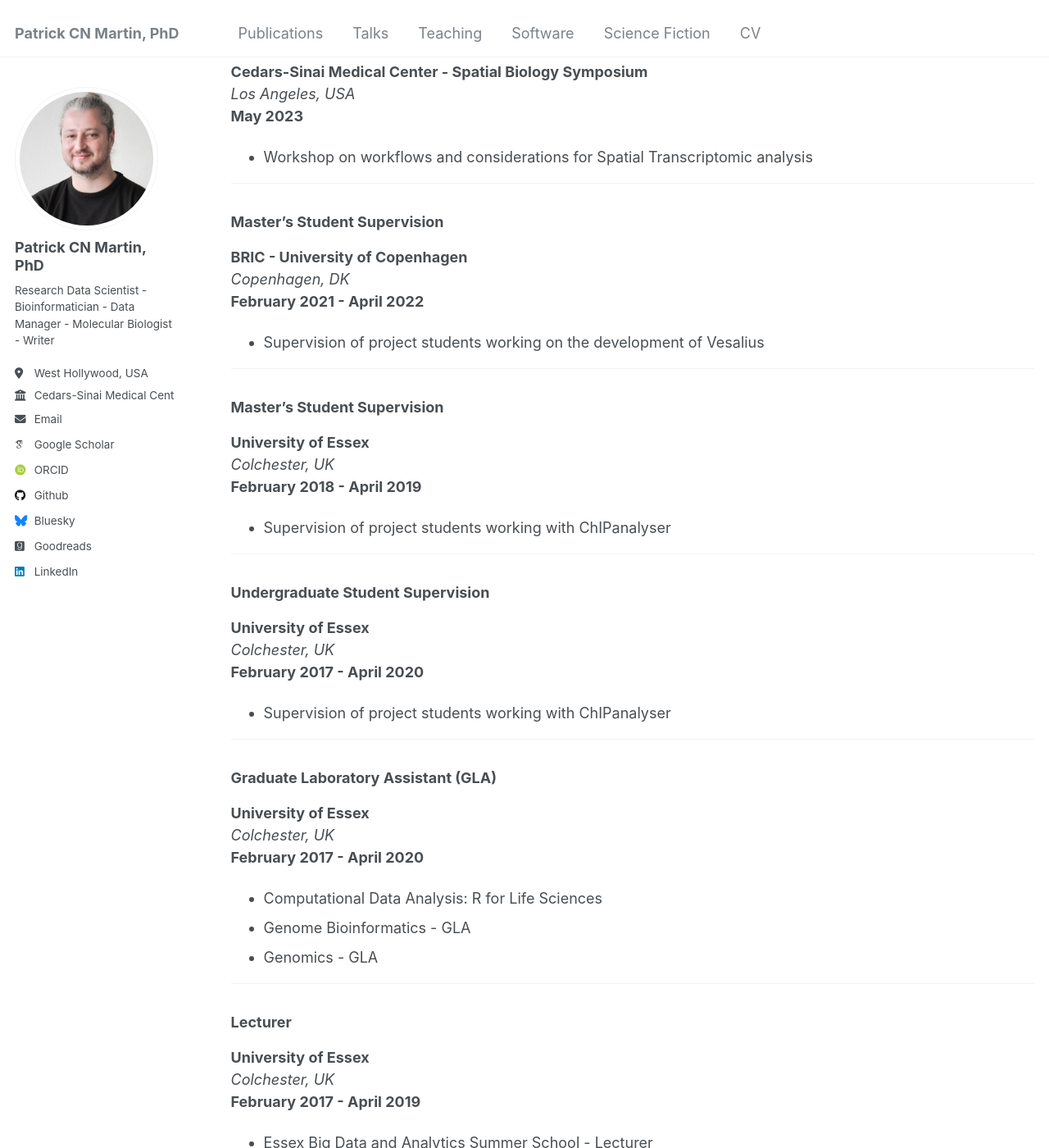
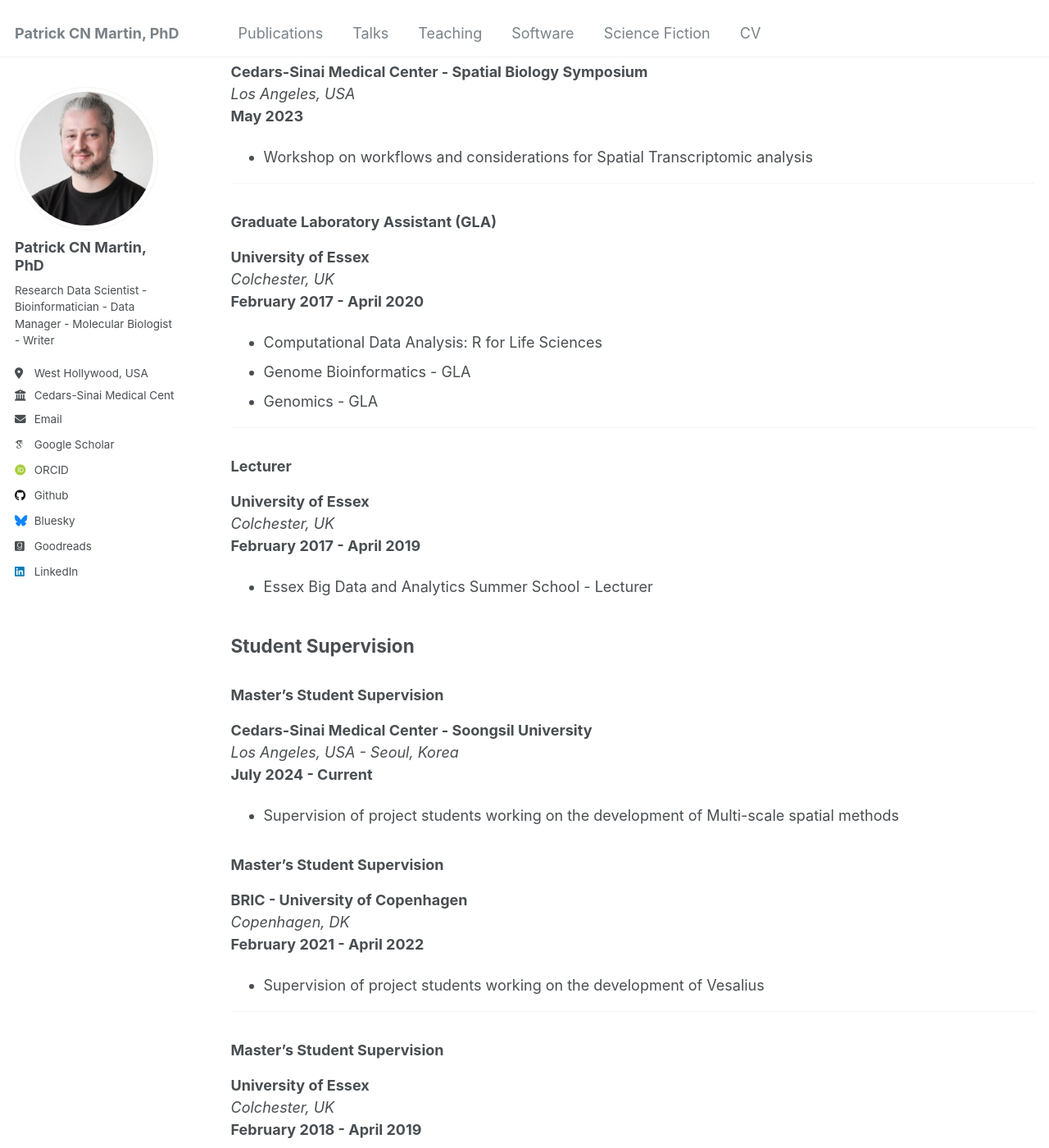
Before and after one commit to patrickCNMartin/patrickCNMartin.github.io, a Jekyll site: the page built from _pages/teaching.md, in a window 1280 px wide and 1400 px high, scrolled down 434 px. Shown: the whole window at 82% size. Built offline with Jekyll 4.4.1, drawn with Linux system fonts in a browser that asks for light colours; some web fonts are replaced; some of the changed text lies outside the part shown.

Commit message:
Update structure

```diff
--- a/_config.yml
+++ b/_config.yml
@@ -224,17 +224,17 @@ collections:
   talks:
     output: true
     permalink: /:collection/:path/
-  scifi:
+  writing:
     output: true
     permalink: /:collection/:path/
 
 
 # These settings control how pages and collections are included in the site
 defaults:
-  # _scifi
+  # _writing
   - scope:
       path: ""
-      type: scifi
+      type: writing
     values:
       layout: single
       author_profile: true
--- a/_pages/scifi.html
+++ b/_pages/scifi.html
@@ -1,7 +1,7 @@
 ---
 layout: archive
-permalink: /scifi/
-title: "Science Fiction"
+permalink: /writing/
+title: "Writing"
 author_profile: true
 ---
 
--- a/_pages/teaching.md
+++ b/_pages/teaching.md
@@ -13,12 +13,12 @@ author_profile: true
 {% endfor %}
 -->
 
-## Teaching & Supervision
+## Teaching
 
 ### Spatial Transcriptomic - Applied Computational Genomics - Graduate Course
 **Cedars-Sinai Medical Center**
 *Los Angeles, USA*
-**April 2024**
+**2024 - Current**
 - Spatial Transcriptomic Analysis with Vesalius
 
 ---
@@ -29,8 +29,33 @@ author_profile: true
 **May 2023**
 - Workshop on workflows and considerations for Spatial Transcriptomic analysis
 
+---
+
+### Graduate Laboratory Assistant (GLA)
+**University of Essex**
+*Colchester, UK*
+**February 2017 - April 2020**
+- Computational Data Analysis: R for Life Sciences
+- Genome Bioinformatics - GLA
+- Genomics - GLA
 
 ---
+
+### Lecturer
+**University of Essex**
+*Colchester, UK*
+**February 2017 - April 2019**
+- Essex Big Data and Analytics Summer School - Lecturer
+
+
+
+## Student Supervision
+
+### Master's Student Supervision
+**Cedars-Sinai Medical Center - Soongsil University**
+*Los Angeles, USA - Seoul, Korea*
+**July 2024 - Current**
+- Supervision of project students working on the development of Multi-scale spatial methods
 
 ### Master's Student Supervision
 **BRIC - University of Copenhagen**
```
Also changed, not shown: other parts of _pages/teaching.md (+0 -18 lines), _pages/talks.md (+54 -44 lines), _pages/writing.md (added, +64 -0 lines), _writing/2024-05-06.md (renamed from _scifi/2024-05-06.md), _writing/2024-07-09-TheInstitute_ch1.md (renamed from _scifi/2024-07-09-TheInstitute_ch1.md), _writing/2024-10-18-TheInstitute_ch2.md (renamed from _scifi/2024-10-18-TheInstitute_ch2.md), _writing/2024-12-23-TheInstitute_ch3.md (renamed from _scifi/2024-12-23-TheInstitute_ch3.md), _writing/2025-03-31-TheInstitute_ch4.md (renamed from _scifi/2025-03-31-TheInstitute_ch4.md).
